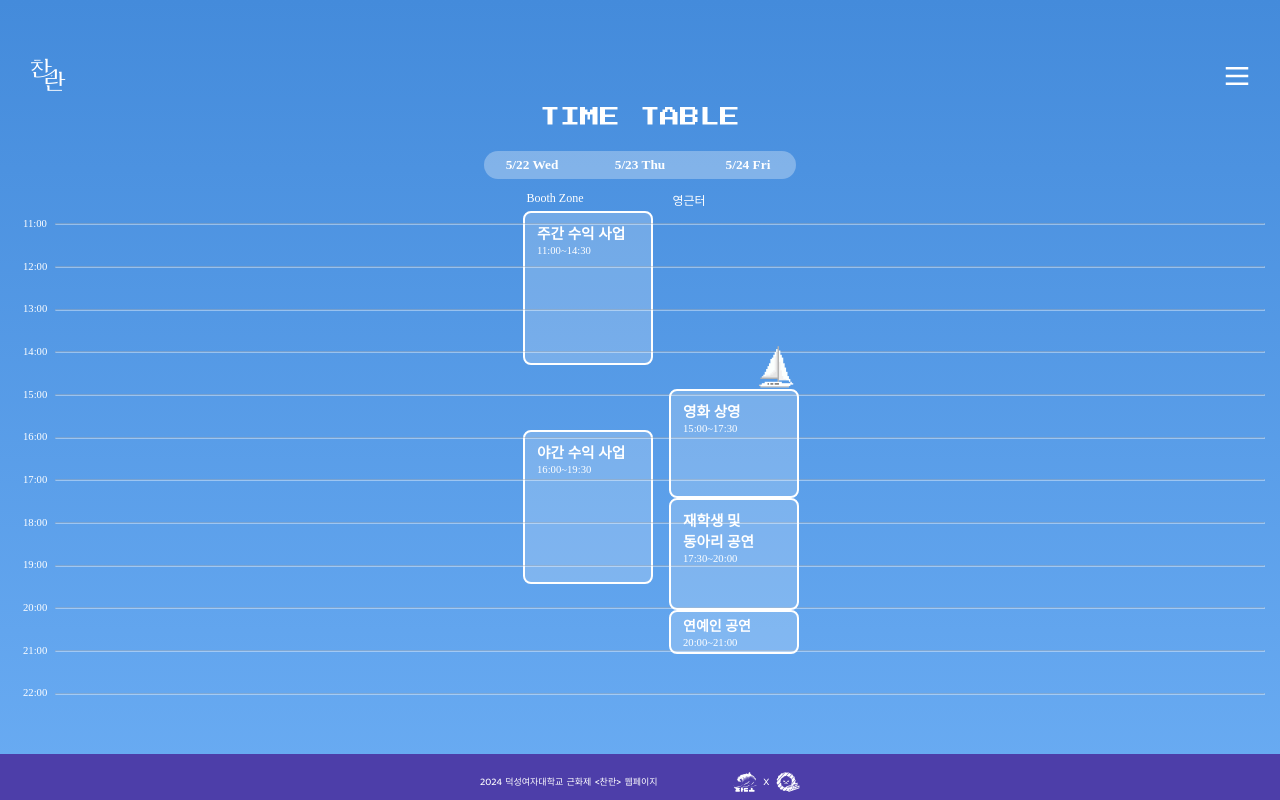
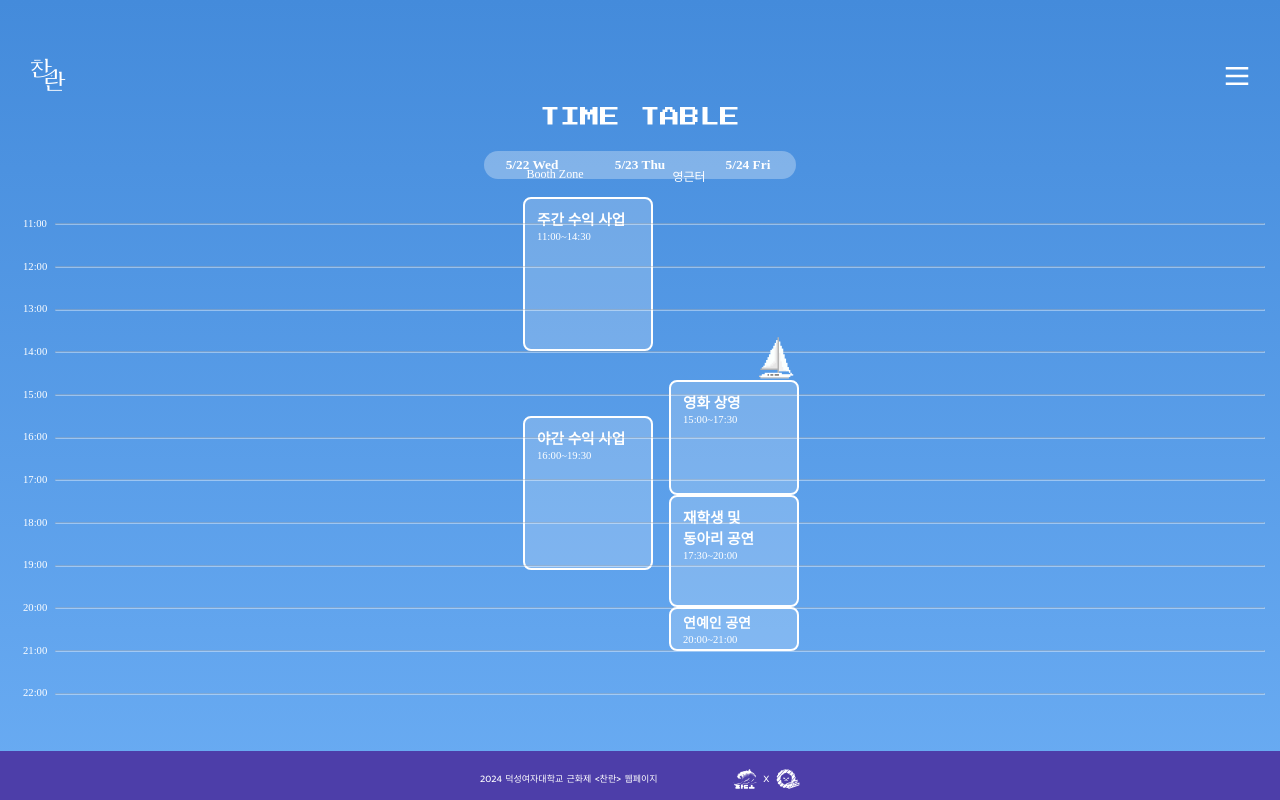
Before and after one commit to 2024-LIKELION-DS/DSFest_FE, a React (Create React App) app: page /timetable in a window 1280 px wide. Built offline with nearby package versions, Linux system fonts and the light colour scheme; no server answers; a web font is replaced by a local one.

Commit message:
💄 Feat:타임테이블 css 정리
Feat:타임테이블 css 정리(#3)

```diff
--- a/src/pages/TimeTable.js
+++ b/src/pages/TimeTable.js
@@ -38,7 +38,7 @@ function TimeTable() {
                     </T.DayBooth>
                 </T.Booth>
                 <T.Young>
-                    <T.Top>영근터</T.Top>
+                    <T.Top style={{ marginBottom: "20px" }}>영근터</T.Top>
                     <div
                         style={{
                             transition: "all 0.5s ease",
@@ -109,7 +109,7 @@ function TimeTable() {
                     </T.DayBooth>
                 </T.Booth>
                 <T.Young>
-                    <T.Top>영근터</T.Top>
+                    <T.Top style={{ marginBottom: "20px" }}>영근터</T.Top>
                     <div
                         style={{
                             transition: "all 0.5s ease",
@@ -170,7 +170,7 @@ function TimeTable() {
                     </T.DayBooth>
                 </T.Booth>
                 <T.Young>
-                    <T.Top>영근터</T.Top>
+                    <T.Top style={{ marginBottom: "20px" }}>영근터</T.Top>
                     <div
                         style={{
                             transition: "all 0.5s ease",
@@ -191,7 +191,10 @@ function TimeTable() {
                             <img
                                 src={boat_37x44}
                                 alt="Boat"
-                                style={{ width: "37px", height: "44px" }}
+                                style={{
+                                    width: "37px",
+                                    height: "44px",
+                                }}
                             />
                         </div>
 
--- a/src/styles/TimeTableStyle.js
+++ b/src/styles/TimeTableStyle.js
@@ -22,7 +22,7 @@ export const Wrapper = styled.div`
     justify-content: center;
     margin-left: 50px;
     margin-right: 12px;
-    margin-top: -556px;
+    margin-top: -580px;
     margin-bottom: 50px;
 `;
 
@@ -149,7 +149,7 @@ export const Top = styled.span`
     color: white;
     font-size: 9pt;
     margin-top: 8px;
-    margin-bottom: 5px;
+    margin-bottom: 15px;
     margin-left: 3.5px;
     font-family: "AppleSDGothicNeo";
     font-weight: 500;
@@ -183,7 +183,7 @@ export const InlineTimeF = styled.span`
 `;
 export const Movie = styled.div`
     width: 126px;
-    height: 105px;
+    height: 111px;
     border-radius: 8px;
     border: 2px solid white;
     background-color: rgba(255, 255, 255, 0.2);
@@ -213,7 +213,7 @@ export const Celeb2Fire = styled.div`
 `;
 export const SongFest = styled.div`
     width: 126px;
-    height: 82px;
+    height: 84px;
     border-radius: 8px;
     border: 2px solid white;
     background-color: rgba(255, 255, 255, 0.2);
```
